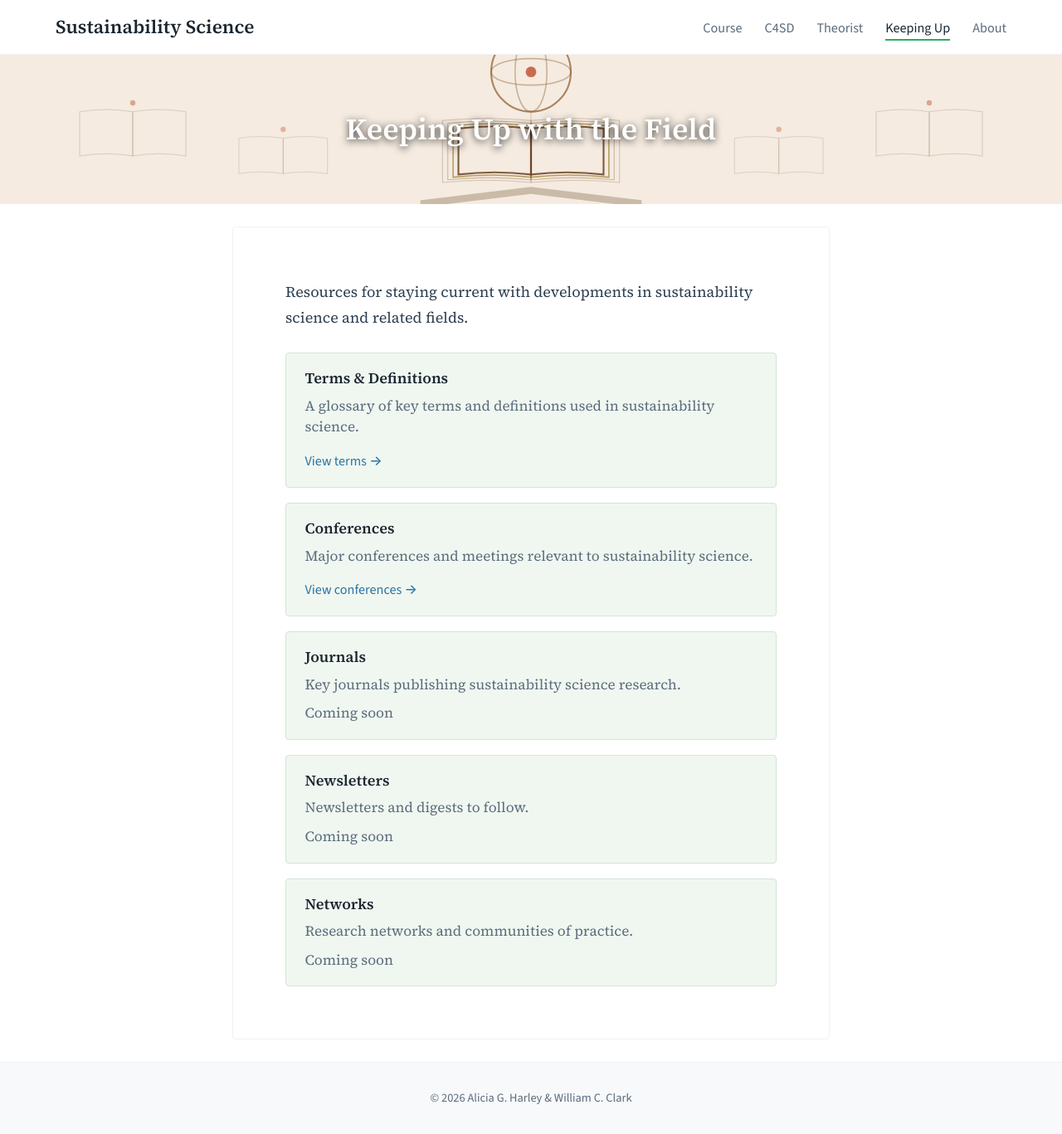
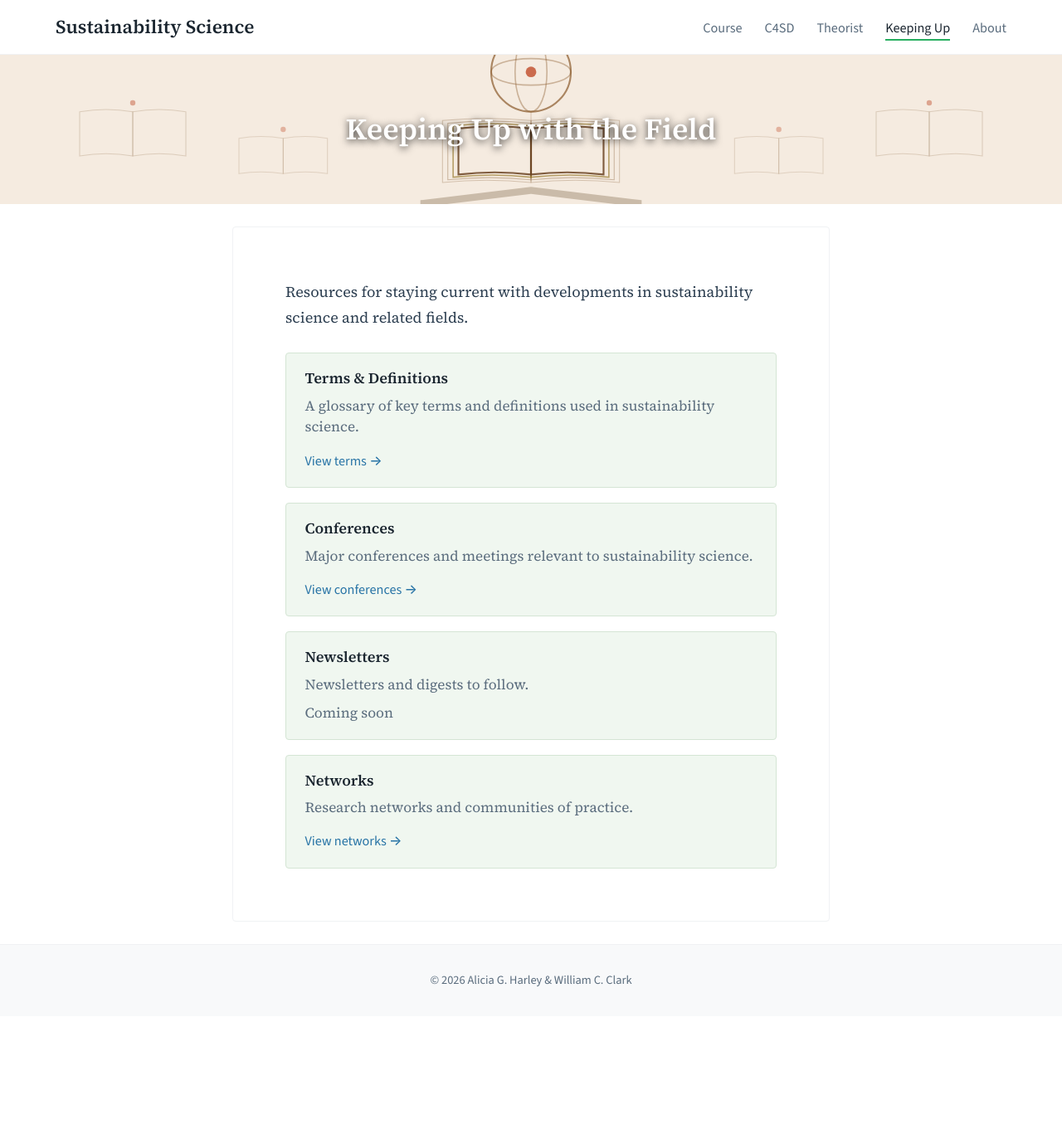
Before and after one commit to agharley/sustsci, a Jekyll site: the page built from keeping-up/index.md, in a window 1280 px wide and 1367 px high. Shown: the whole window at 83% size. Built offline with Jekyll 4.4.1, drawn with Linux system fonts in a browser that asks for light colours.

Commit message:
keeping up updates

```diff
--- a/keeping-up/index.md
+++ b/keeping-up/index.md
@@ -1,7 +1,7 @@
 ---
 layout: page-banner
 title: Keeping Up with the Field
-description: Resources for staying current with sustainability science—conferences, journals, newsletters, and research networks.
+description: Resources for staying current with sustainability science—conferences, newsletters, and research networks.
 banner_image: /assets/images/keeping-up-banner.svg
 ---
 
@@ -21,12 +21,6 @@ Resources for staying current with developments in sustainability science and re
   </div>
 
   <div class="section-card card-sub card-keeping">
-    <h3>Journals</h3>
-    <p>Key journals publishing sustainability science research.</p>
-    <p class="text-muted text-small" style="margin-top: 0.5rem;">Coming soon</p>
-  </div>
-
-  <div class="section-card card-sub card-keeping">
     <h3>Newsletters</h3>
     <p>Newsletters and digests to follow.</p>
     <p class="text-muted text-small" style="margin-top: 0.5rem;">Coming soon</p>
@@ -35,6 +29,6 @@ Resources for staying current with developments in sustainability science and re
   <div class="section-card card-sub card-keeping">
     <h3>Networks</h3>
     <p>Research networks and communities of practice.</p>
-    <p class="text-muted text-small" style="margin-top: 0.5rem;">Coming soon</p>
+    <a href="{{ '/keeping-up/networks/' | relative_url }}" class="card-link">View networks →</a>
   </div>
 </div>
```
